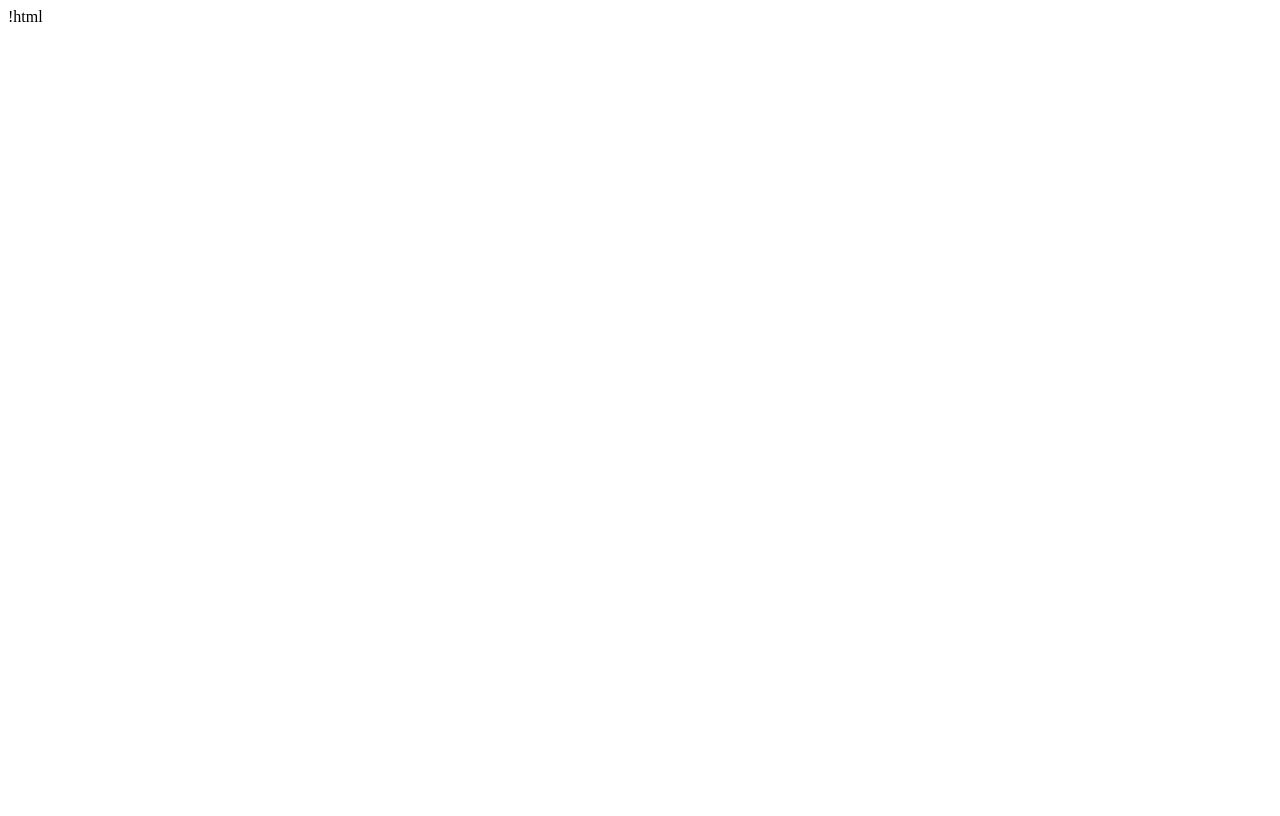
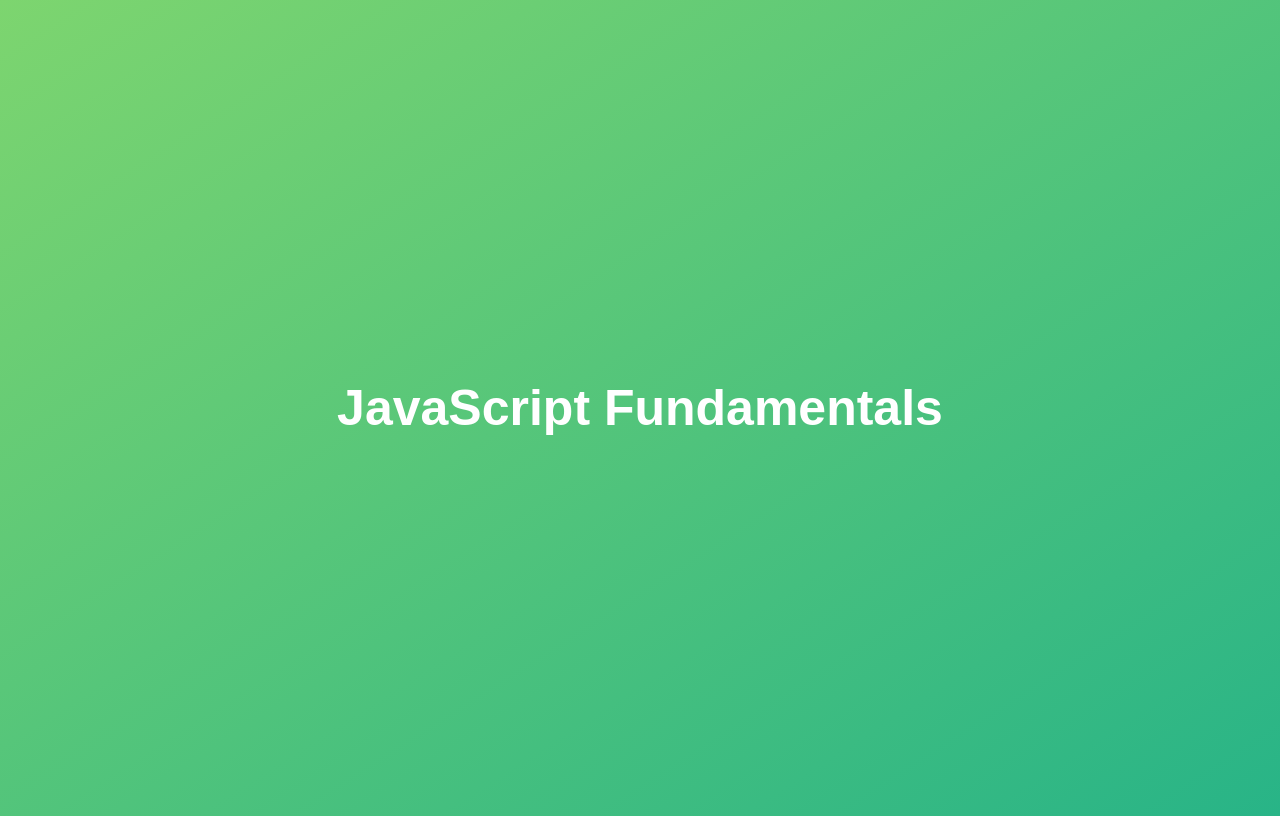
Before and after one commit to advaiiit/learning-javascript, a plain HTML site: page 01-Fundamentals/index.html in a window 1280 px wide. Drawn offline with Linux system fonts and the light colour scheme.

Commit message:
Adding index.html

```diff
--- a/01-Fundamentals/index.html
+++ b/01-Fundamentals/index.html
@@ -1 +1,30 @@
-!html
+<!DOCTYPE html>
+<html lang="en">
+<head>
+    <meta charset="UTF-8">
+    <meta http-equiv="X-UA-Compatible" content="IE=edge">
+    <meta name="viewport" content="width=device-width, initial-scale=1.0">
+    <title>JavaScript Fundaments</title>
+    <style>
+        body {
+            height: 100vh;
+            display: flex;
+            align-items: center;
+            background: linear-gradient(to top left, #28b487, #7dd56f);
+        }
+
+        h1 {
+            font-family: sans-serif;
+            font-size: 50px;
+            line-height: 1.3;
+            width: 100%;
+            padding: 30px;
+            text-align: center;
+            color: white;
+        }
+    </style>
+</head>
+<body>
+    <h1>JavaScript Fundamentals</h1>
+</body>
+</html>
```
